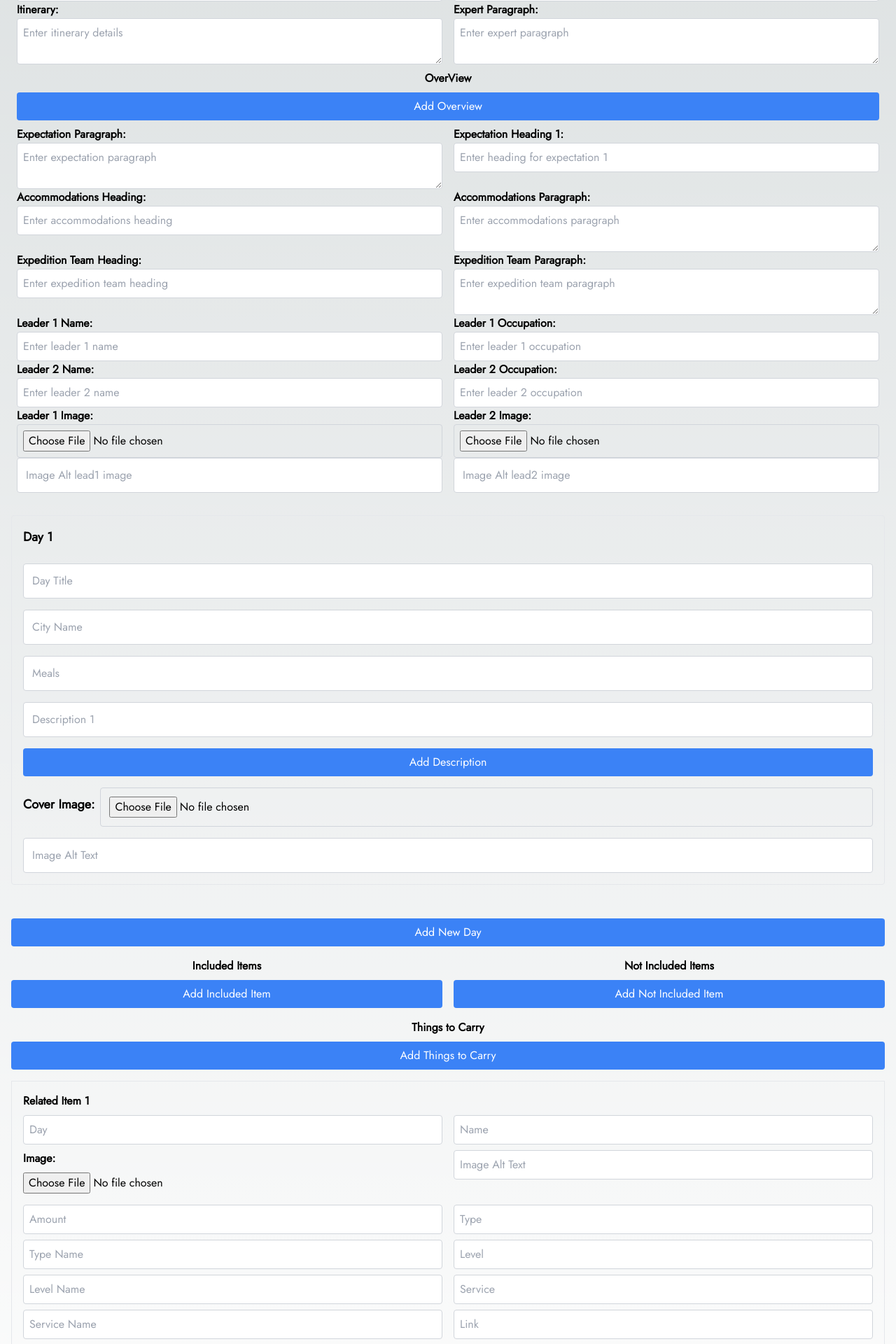
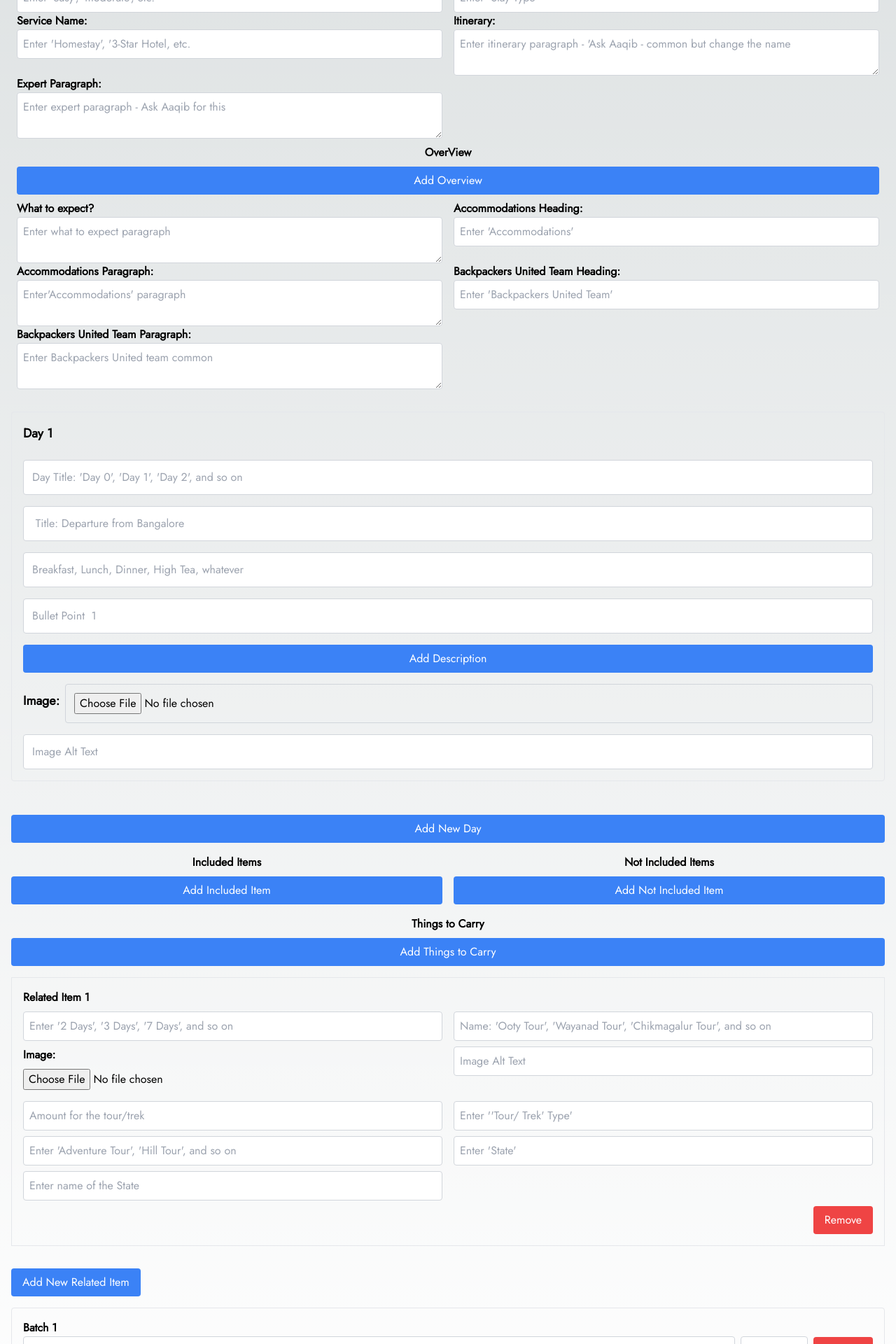
Before and after one commit to arsalain/Dino1, a Next.js app: page /createtrek in a window 1280 px wide. Shown: the part 720-2640 px from the top of the page at 70% size. Built offline with nearby package versions, Linux system fonts and the light colour scheme.

Commit message:
seventh commit

```diff
--- a/app/createtrek/page.tsx
+++ b/app/createtrek/page.tsx
@@ -54,8 +54,6 @@ itinerary: '',
     rtypename: '',
     rlevel: '',
     rlevelname: '',
-    rservice: '',
-    rservicename: '',
     rlink: '' }],
     batch: [{ date: '', amount: '' }],
     // ... initialize other array fields similarly
@@ -273,10 +271,10 @@ trekData.notincluded.forEach((item, index) => {
 
 
   return (
-    <div className="container mx-auto p-4">
+    <div className="container mx-auto p-4 ">
       <form onSubmit={handleSubmit} className="flex flex-col gap-4">
         <div className="flex flex-col gap-2">
-          <label htmlFor="name" className="font-bold">Trek Name:</label>
+          <label htmlFor="name" className="font-bold">Trek / Tour Name:</label>
           <input
             type="text"
             id="name"
@@ -288,7 +286,7 @@ trekData.notincluded.forEach((item, index) => {
           />
         </div>
         <div className="flex flex-col px-2 w-1/2">
-    <label htmlFor="testimage" className="font-bold">test Image:</label>
+    <label htmlFor="testimage" className="font-bold">Cover Image:</label>
     <input
       type="file"
       id="testimage"
@@ -300,12 +298,24 @@ trekData.notincluded.forEach((item, index) => {
   </div>
   <input
         type="text"
-        placeholder="Image Alt test image"
+        placeholder="Image Alt text"
         name="testimagealt"
         value={trekData.testimagealt}
         onChange={handleChange}
         className="w-full p-3 border border-gray-300 rounded"
       />
+      <div className="flex flex-col px-2 w-full">
+    <label htmlFor="maintype" className="font-bold">Main Type:</label>
+    <input
+      type="text"
+      id="maintype"
+      name="maintype"
+      placeholder="Enter: 'grouptour', 'longtour' , 'international', 'northindiatour', 'northindiatrek', 'karnatakatrek', 'keralatrek', 'tntrek' "
+      value={trekData.maintype}
+      onChange={handleChange}
+      className="p-2 border border-gray-300 rounded"
+    />
+  </div>
 
         <div className="flex flex-wrap">
   {/* Amount Input */}
@@ -323,18 +333,7 @@ trekData.notincluded.forEach((item, index) => {
   </div>
 
   {/* Main Type Input */}
-  <div className="flex flex-col px-2 w-1/2">
-    <label htmlFor="maintype" className="font-bold">Main Type:</label>
-    <input
-      type="text"
-      id="maintype"
-      name="maintype"
-      placeholder="Enter main type"
-      value={trekData.maintype}
-      onChange={handleChange}
-      className="p-2 border border-gray-300 rounded"
-    />
-  </div>
+
   {/* State Input */}
   <div className="flex flex-col px-2 w-1/2">
     <label htmlFor="state" className="font-bold">State:</label>
@@ -367,7 +366,7 @@ trekData.notincluded.forEach((item, index) => {
       type="text"
       id="for"
       name="for"
-      placeholder="Enter for"
+      placeholder="Enter: 'for' or 'from'(without transfers)"
       value={trekData.for}
       onChange={handleChange}
       className="p-2 border border-gray-300 rounded"
@@ -395,7 +394,7 @@ trekData.notincluded.forEach((item, index) => {
       type="number"
       id="reserveamount"
       name="reserveamount"
-      placeholder="Enter reserve amount"
+      placeholder="Enter the booking amount"
       value={trekData.reserveamount}
       onChange={handleChange}
       className="p-2 border border-gray-300 rounded"
@@ -409,7 +408,7 @@ trekData.notincluded.forEach((item, index) => {
       type="text"
       id="day"
       name="day"
-      placeholder="Enter day"
+      placeholder="Enter the number of days Eg. '2 Days / 1 Night'"
       value={trekData.day}
       onChange={handleChange}
       className="p-2 border border-gray-300 rounded"
@@ -423,7 +422,7 @@ trekData.notincluded.forEach((item, index) => {
       type="text"
       id="trektype"
       name="trektype"
-      placeholder="Enter trek type"
+      placeholder="Enter - 'Trek Type' / 'Tour Type'"
       value={trekData.trektype}
       onChange={handleChange}
       className="p-2 border border-gray-300 rounded"
@@ -437,7 +436,7 @@ trekData.notincluded.forEach((item, index) => {
       type="text"
       id="trektypename"
       name="trektypename"
-      placeholder="Enter trek type name"
+      placeholder="Enter: Beach Trek, Waterfall trek, Hill Trek"
       value={trekData.trektypename}
       onChange={handleChange}
       className="p-2 border border-gray-300 rounded"
@@ -451,7 +450,7 @@ trekData.notincluded.forEach((item, index) => {
       type="text"
       id="level"
       name="level"
-      placeholder="Enter level"
+      placeholder="Enter 'Activity level'"
       value={trekData.level}
       onChange={handleChange}
       className="p-2 border border-gray-300 rounded"
@@ -465,7 +464,7 @@ trekData.notincluded.forEach((item, index) => {
       type="text"
       id="levelname"
       name="levelname"
-      placeholder="Enter level name"
+      placeholder="Enter 'easy', 'moderate', etc. "
       value={trekData.levelname}
       onChange={handleChange}
       className="p-2 border border-gray-300 rounded"
@@ -479,7 +478,7 @@ trekData.notincluded.forEach((item, index) => {
       type="text"
       id="service"
       name="service"
-      placeholder="Enter service"
+      placeholder="Enter 'Stay Type'"
       value={trekData.service}
       onChange={handleChange}
       className="p-2 border border-gray-300 rounded"
@@ -491,7 +490,7 @@ trekData.notincluded.forEach((item, index) => {
       type="text"
       id="servicename"
       name="servicename"
-      placeholder="Enter service Name"
+      placeholder="Enter 'Homestay', '3-Star Hotel, etc."
       value={trekData.servicename}
       onChange={handleChange}
       className="p-2 border border-gray-300 rounded"
@@ -505,7 +504,7 @@ trekData.notincluded.forEach((item, index) => {
     <textarea
       id="itinerary"
       name="itinerary"
-      placeholder="Enter itinerary details"
+      placeholder="Enter itinerary paragraph - 'Ask Aaqib - common but change the name"
       value={trekData.itinerary}
       onChange={handleChange}
       className="p-2 border border-gray-300 rounded"
@@ -518,7 +517,7 @@ trekData.notincluded.forEach((item, index) => {
     <textarea
       id="expertpara"
       name="expertpara"
-      placeholder="Enter expert paragraph"
+      placeholder="Enter expert paragraph - Ask Aaqib for this"
       value={trekData.expertpara}
       onChange={handleChange}
       className="p-2 border border-gray-300 rounded"
@@ -559,26 +558,12 @@ trekData.notincluded.forEach((item, index) => {
 </div>
   {/* Expectation Paragraph */}
   <div className="flex flex-col px-2 w-1/2">
-    <label htmlFor="expectpara" className="font-bold">Expectation Paragraph:</label>
+    <label htmlFor="expectpara" className="font-bold">What to expect?</label>
     <textarea
       id="expectpara"
       name="expectpara"
-      placeholder="Enter expectation paragraph"
+      placeholder="Enter what to expect paragraph"
       value={trekData.expectpara}
-      onChange={handleChange}
-      className="p-2 border border-gray-300 rounded"
-    />
-  </div>
-
-  {/* Expectation Heading 1 */}
-  <div className="flex flex-col px-2 w-1/2">
-    <label htmlFor="expecthead1" className="font-bold">Expectation Heading 1:</label>
-    <input
-      type="text"
-      id="expecthead1"
-      name="expecthead1"
-      placeholder="Enter heading for expectation 1"
-      value={trekData.expecthead1}
       onChange={handleChange}
       className="p-2 border border-gray-300 rounded"
     />
@@ -589,7 +574,7 @@ trekData.notincluded.forEach((item, index) => {
       type="text"
       id="expecthead1"
       name="expecthead1"
-      placeholder="Enter accommodations heading"
+      placeholder="Enter 'Accommodations' "
       value={trekData.expecthead1}
       onChange={handleChange}
       className="p-2 border border-gray-300 rounded"
@@ -602,7 +587,7 @@ trekData.notincluded.forEach((item, index) => {
     <textarea
       id="expecthead1para"
       name="expecthead1para"
-      placeholder="Enter accommodations paragraph"
+      placeholder="Enter'Accommodations' paragraph"
       value={trekData.expecthead1para}
       onChange={handleChange}
       className="p-2 border border-gray-300 rounded"
@@ -611,12 +596,12 @@ trekData.notincluded.forEach((item, index) => {
 
   {/* Expedition Team Heading */}
   <div className="flex flex-col px-2 w-1/2">
-    <label htmlFor="expecthead2" className="font-bold">Expedition Team Heading:</label>
+    <label htmlFor="expecthead2" className="font-bold">Backpackers United Team Heading:</label>
     <input
       type="text"
       id="expecthead2"
       name="expecthead2"
-      placeholder="Enter expedition team heading"
+      placeholder="Enter 'Backpackers United Team'"
       value={trekData.expecthead2}
       onChange={handleChange}
       className="p-2 border border-gray-300 rounded"
@@ -625,115 +610,17 @@ trekData.notincluded.forEach((item, index) => {
 
   {/* Expedition Team Paragraph */}
   <div className="flex flex-col px-2 w-1/2">
-    <label htmlFor="expecthead2para" className="font-bold">Expedition Team Paragraph:</label>
+    <label htmlFor="expecthead2para" className="font-bold">Backpackers United Team Paragraph:</label>
     <textarea
       id="expecthead2para"
       name="expecthead2para"
-      placeholder="Enter expedition team paragraph"
+      placeholder="Enter Backpackers United team common"
       value={trekData.expecthead2para}
       onChange={handleChange}
       className="p-2 border border-gray-300 rounded"
     />
   </div>
 
-  {/* Leader 1 Name */}
-  <div className="flex flex-col px-2 w-1/2">
-    <label htmlFor="lead1name" className="font-bold">Leader 1 Name:</label>
-    <input
-      type="text"
-      id="lead1name"
-      name="lead1name"
-      placeholder="Enter leader 1 name"
-      value={trekData.lead1name}
-      onChange={handleChange}
-      className="p-2 border border-gray-300 rounded"
-    />
-  </div>
-
-  {/* Leader 1 Occupation */}
-  <div className="flex flex-col px-2 w-1/2">
-    <label htmlFor="lead1oc" className="font-bold">Leader 1 Occupation:</label>
-    <input
-      type="text"
-      id="lead1oc"
-      name="lead1oc"
-      placeholder="Enter leader 1 occupation"
-      value={trekData.lead1oc}
-      onChange={handleChange}
-      className="p-2 border border-gray-300 rounded"
-    />
-  </div>
-
-  {/* Leader 2 Name */}
-  <div className="flex flex-col px-2 w-1/2">
-    <label htmlFor="lead2name" className="font-bold">Leader 2 Name:</label>
-    <input
-      type="text"
-      id="lead2name"
-      name="lead2name"
-      placeholder="Enter leader 2 name"
-      value={trekData.lead2name}
-      onChange={handleChange}
-      className="p-2 border border-gray-300 rounded"
-    />
-  </div>
-
-  {/* Leader 2 Occupation */}
-  <div className="flex flex-col px-2 w-1/2">
-    <label htmlFor="lead2oc" className="font-bold">Leader 2 Occupation:</label>
-    <input
-      type="text"
-      id="lead2oc"
-      name="lead2oc"
-      placeholder="Enter leader 2 occupation"
-      value={trekData.lead2oc}
-      onChange={handleChange}
-      className="p-2 border border-gray-300 rounded"
-    />
-  </div>
-  {/* ... Other fields will follow the same pattern ... */}
-
-  {/* Leader 1 Image */}
-  <div className="flex flex-col px-2 w-1/2">
-    <label htmlFor="lead1pimg" className="font-bold">Leader 1 Image:</label>
-    <input
-      type="file"
-      id="lead1pimg"
-      name="lead1pimg"
-      onChange={handleFileChange} // Ensure you have a handler for file changes
-      className="p-2 border border-gray-300 rounded"
-    />
-          <input
-        type="text"
-        placeholder="Image Alt lead1 image"
-        name="lead1pimgalt"
-        value={trekData.lead1pimgalt}
-        onChange={handleChange}
-        className="w-full p-3 border border-gray-300 rounded"
-      />
-  </div>
-
-  {/* Leader 2 Image */}
-  <div className="flex flex-col px-2 w-1/2">
-    <label htmlFor="lead2pimg" className="font-bold">Leader 2 Image:</label>
-    <input
-      type="file"
-      id="lead2pimg"
-      name="lead2pimg"
-      onChange={handleFileChange} // Ensure you have a handler for file changes
-      className="p-2 border border-gray-300 rounded"
-    />
-      <input
-        type="text"
-        placeholder="Image Alt lead2 image"
-        name="lead2pimgalt"
-        value={trekData.lead2pimgalt}
-        onChange={handleChange}
-        className="w-full p-3 border border-gray-300 rounded"
-      />
-  </div>
-
-  {/* ... Continue with other fields ... */}
 
 </div>
         {/* More input fields for other trekData fields */}
@@ -745,7 +632,7 @@ trekData.notincluded.forEach((item, index) => {
       <label className="font-bold text-lg mb-2">Day {index + 1}</label>
       <input
         type="text"
-        placeholder="Day Title"
+        placeholder="Day Title: 'Day 0', 'Day 1', 'Day 2', and so on"
         name="day"
         value={day.day}
         onChange={(e) => handleDayChange(index, e)}
@@ -753,7 +640,7 @@ trekData.notincluded.forEach((item, index) => {
       />
       <input
         type="text"
-        placeholder="City Name"
+        placeholder=" Title: Departure from Bangalore"
         name="cityName"
         value={day.cityName}
         onChange={(e) => handleDayChange(index, e)}
@@ -761,7 +648,7 @@ trekData.notincluded.forEach((item, index) => {
       />
       <input
         type="text"
-        placeholder="Meals"
+        placeholder="Breakfast, Lunch, Dinner, High Tea, whatever"
         name="meals"
         value={day.meals}
         onChange={(e) => handleDayChange(index, e)}
@@ -773,7 +660,7 @@ trekData.notincluded.forEach((item, index) => {
           <input
             key={descIndex}
             type="text"
-            placeholder={`Description ${descIndex + 1}`}
+            placeholder={`Bullet Point  ${descIndex + 1}`}
             name={`description[${descIndex}]`}
             value={desc}
             onChange={(e) => handleDescriptionChange(index, descIndex, e)}
@@ -790,7 +677,7 @@ trekData.notincluded.forEach((item, index) => {
       </div>
       {/* Cover Image */}
       <div className="flex items-center gap-2">
-        <label className="font-bold text-lg mb-2 flex-shrink-0">Cover Image:</label>
+        <label className="font-bold text-lg mb-2 flex-shrink-0"> Image:</label>
         <input
           type="file"
           onChange={(e) => handleDayFileChange(index, e)}
@@ -915,7 +802,7 @@ trekData.notincluded.forEach((item, index) => {
       <input
         type="text"
         name="rday"
-        placeholder="Day"
+        placeholder="Enter '2 Days', '3 Days', '7 Days', and so on"
         value={relatedItem.rday}
         onChange={(e) => handleRelatedChange(index, e)}
         className="mb-2 p-2 border border-gray-300 rounded w-full"
@@ -925,7 +812,7 @@ trekData.notincluded.forEach((item, index) => {
       <input
         type="text"
         name="rname"
-        placeholder="Name"
+        placeholder="Name: 'Ooty Tour', 'Wayanad Tour', 'Chikmagalur Tour', and so on"
         value={relatedItem.rname}
         onChange={(e) => handleRelatedChange(index, e)}
         className="mb-2 p-2 border border-gray-300 rounded w-full"
@@ -956,7 +843,7 @@ trekData.notincluded.forEach((item, index) => {
       <input
         type="number"
         name="ramount"
-        placeholder="Amount"
+        placeholder="Amount for the tour/trek"
         value={relatedItem.ramount}
         onChange={(e) => handleRelatedChange(index, e)}
         className="mb-2 p-2 border border-gray-300 rounded w-full"
@@ -967,7 +854,7 @@ trekData.notincluded.forEach((item, index) => {
       <input
         type="text"
         name="rtype"
-        placeholder="Type"
+        placeholder="Enter ''Tour/ Trek' Type'"
         value={relatedItem.rtype}
         onChange={(e) => handleRelatedChange(index, e)}
         className="mb-2 p-2 border border-gray-300 rounded w-full"
@@ -977,7 +864,7 @@ trekData.notincluded.forEach((item, index) => {
       <input
         type="text"
         name="rtypename"
-        placeholder="Type Name"
+        placeholder="Enter 'Adventure Tour', 'Hill Tour', and so on"
         value={relatedItem.rtypename}
         onChange={(e) => handleRelatedChange(index, e)}
         className="mb-2 p-2 border border-gray-300 rounded w-full"
@@ -987,7 +874,7 @@ trekData.notincluded.forEach((item, index) => {
       <input
         type="text"
         name="rlevel"
-        placeholder="Level"
+        placeholder="Enter 'State'"
         value={relatedItem.rlevel}
         onChange={(e) => handleRelatedChange(index, e)}
         className="mb-2 p-2 border border-gray-300 rounded w-full"
@@ -997,42 +884,13 @@ trekData.notincluded.forEach((item, index) => {
       <input
         type="text"
         name="rlevelname"
-        placeholder="Level Name"
+        placeholder="Enter name of the State"
         value={relatedItem.rlevelname}
         onChange={(e) => handleRelatedChange(index, e)}
         className="mb-2 p-2 border border-gray-300 rounded w-full"
       />
       </div>
-      <div className="px-2 w-1/2">
-      <input
-        type="text"
-        name="rservice"
-        placeholder="Service"
-        value={relatedItem.rservice}
-        onChange={(e) => handleRelatedChange(index, e)}
-        className="mb-2 p-2 border border-gray-300 rounded w-full"
-      />
-      </div>
-      <div className="px-2 w-1/2">
-      <input
-        type="text"
-        name="rservicename"
-        placeholder="Service Name"
-        value={relatedItem.rservicename}
-        onChange={(e) => handleRelatedChange(index, e)}
-        className="mb-2 p-2 border border-gray-300 rounded w-full"
-      />
-      </div>
-      <div className="px-2 w-1/2">
-      <input
-        type="text"
-        name="rlink"
-        placeholder="Link"
-        value={relatedItem.rlink}
-        onChange={(e) => handleRelatedChange(index, e)}
-        className="mb-2 p-2 border border-gray-300 rounded w-full"
-      />
-      </div>
+
       </div>
       {/* Remove Item Button */}
       <button
```
